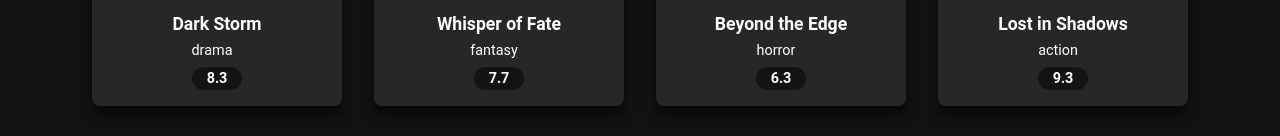
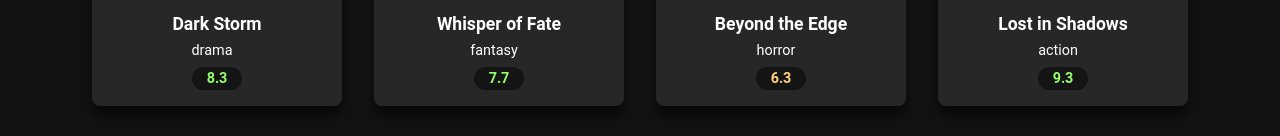
Before and after one commit to nvbinhsoft/moviedux, a React (Create React App) app: page / in a window 1280 px wide. Shown: the part 728-864 px from the top of the page. Built offline with nearby package versions, Linux system fonts and the light colour scheme.

Commit message:
feat: add error handle and add rating color

```diff
--- a/src/components/MovieCard.js
+++ b/src/components/MovieCard.js
@@ -2,14 +2,29 @@
 import '../styles.css';
 
 export default function MovieCard({movie}) {
+
+    const handleError = (event) => {
+        event.target.src = 'images/default.jpg';
+    }
+
+    const getRatingClass = (rating) => {
+        if (rating >= 7) {
+            return 'rating-good';
+        } else if (rating >= 4) {
+            return 'rating-ok';
+        } else {
+            return 'rating-bad';
+        }
+    }
+
     return (
         <div className={'movie-card'} key={movie.id}>
 
-            <img src={`images/${movie.image}`} alt={movie.title}/>
+            <img src={`images/${movie.image}`} alt={movie.title} onError={handleError}/>
             <div className={'movie-card-info'}>
                 <h3 className={'movie-card-title'}>{movie.title}</h3>
                 <p className={'movie-card-genre'}>{movie.genre}</p>
-                <p className={'movie-card-rating'}>{movie.rating}</p>
+                <p className={`movie-card-rating ${getRatingClass(movie.rating)}`}>{movie.rating}</p>
             </div>
 
         </div>
```
